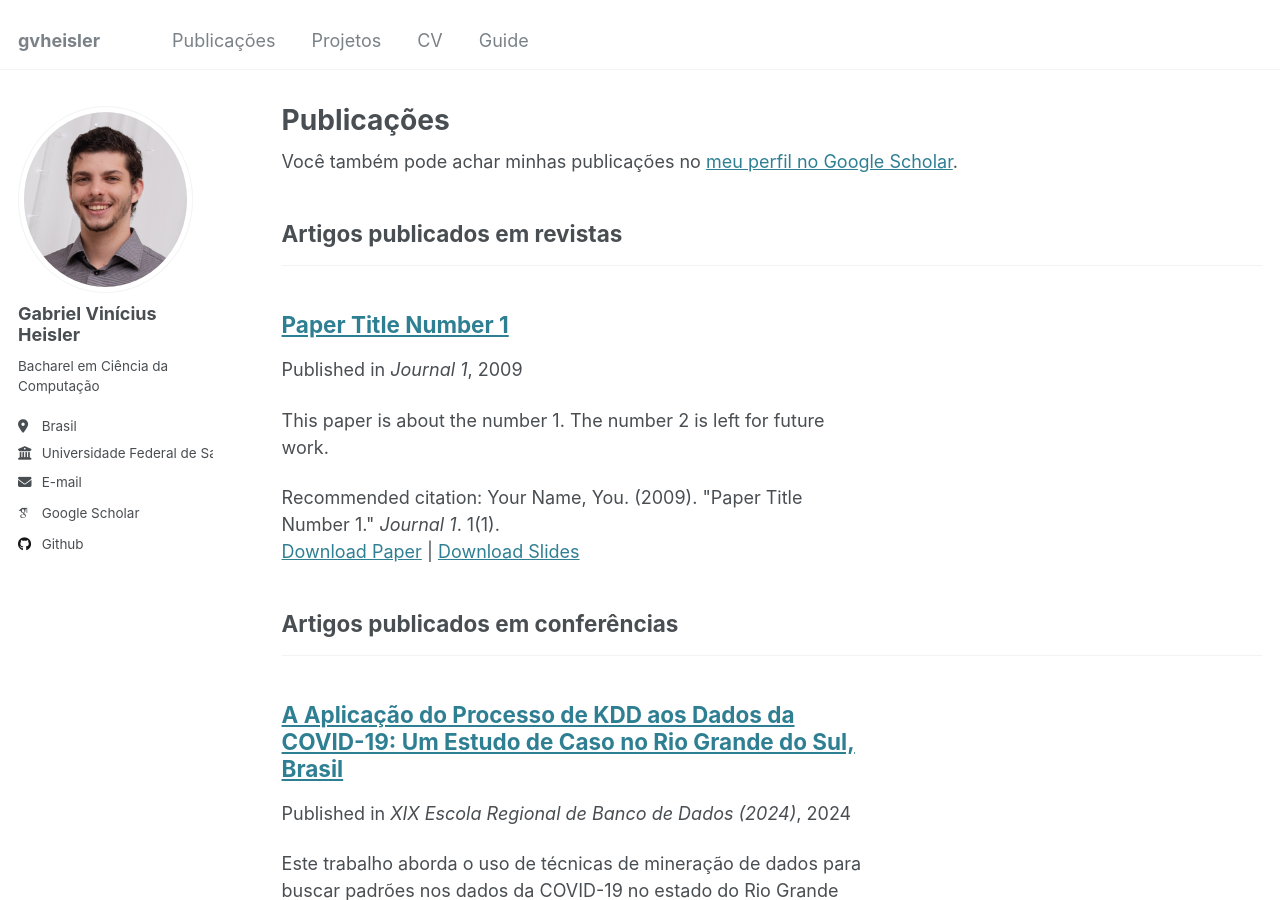
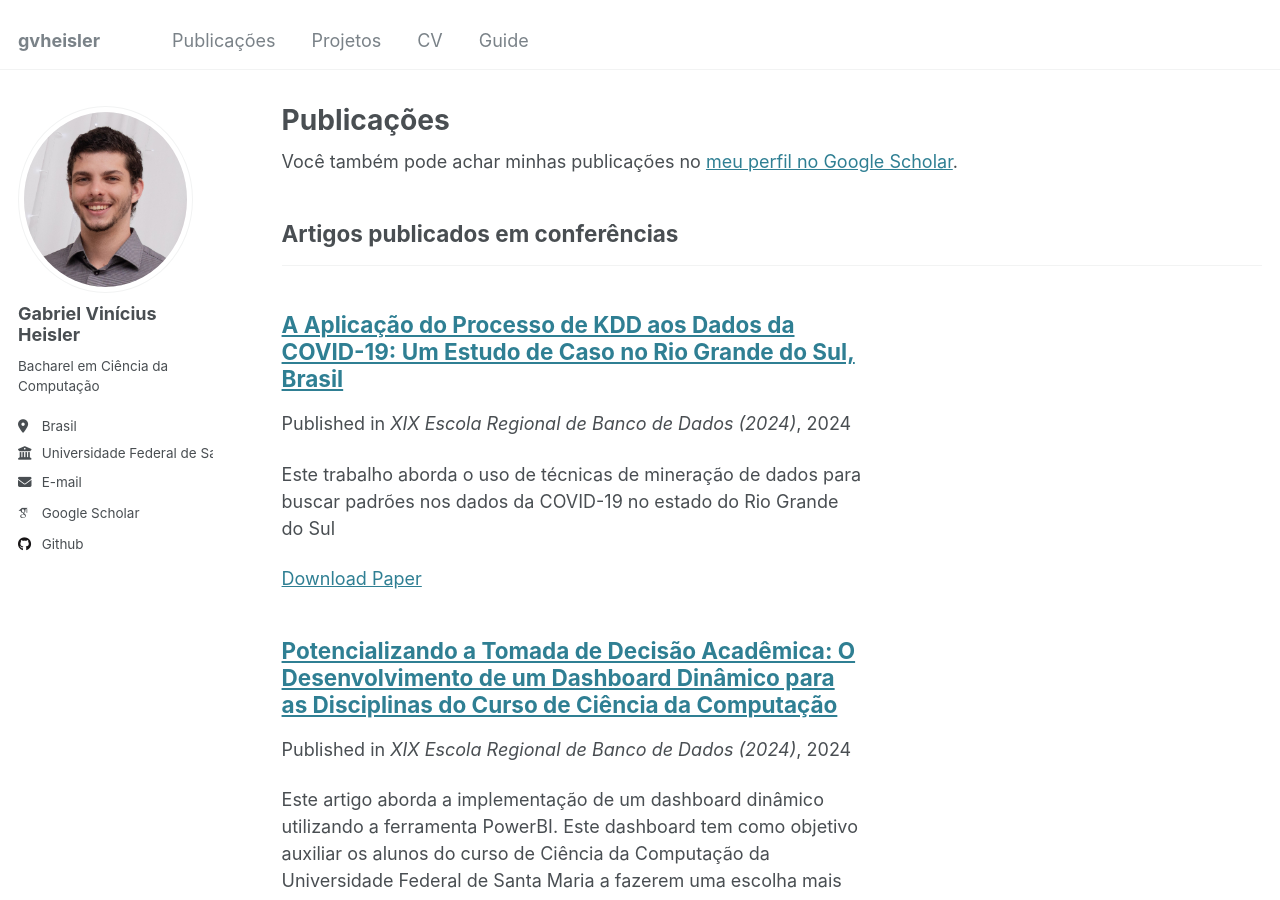
Before and after one commit to gvheisler/gvheisler.github.io, a Jekyll site: the page built from _pages/publications.html, in a window 1280 px wide and 900 px high. Built offline with Jekyll 4.4.1, drawn with Linux system fonts in a browser that asks for light colours; some web fonts are replaced.

Commit message:
publicações

```diff
--- a/_publications/2009-10-01-paper-title-number-1.md
+++ /dev/null
@@ -1,14 +0,0 @@
----
-title: "Paper Title Number 1"
-collection: publications
-category: manuscripts
-permalink: /publication/2009-10-01-paper-title-number-1
-excerpt: 'This paper is about the number 1. The number 2 is left for future work.'
-date: 2009-10-01
-venue: 'Journal 1'
-slidesurl: 'http://academicpages.github.io/files/slides1.pdf'
-paperurl: 'http://academicpages.github.io/files/paper1.pdf'
-citation: 'Your Name, You. (2009). &quot;Paper Title Number 1.&quot; <i>Journal 1</i>. 1(1).'
----
-
-The contents above will be part of a list of publications, if the user clicks the link for the publication than the contents of section will be rendered as a full page, allowing you to provide more information about the paper for the reader. When publications are displayed as a single page, the contents of the above "citation" field will automatically be included below this section in a smaller font.
```
Also changed, not shown: _publications/2024-10-04-dashboard-disciplinas.MD (+1 -1 lines).
